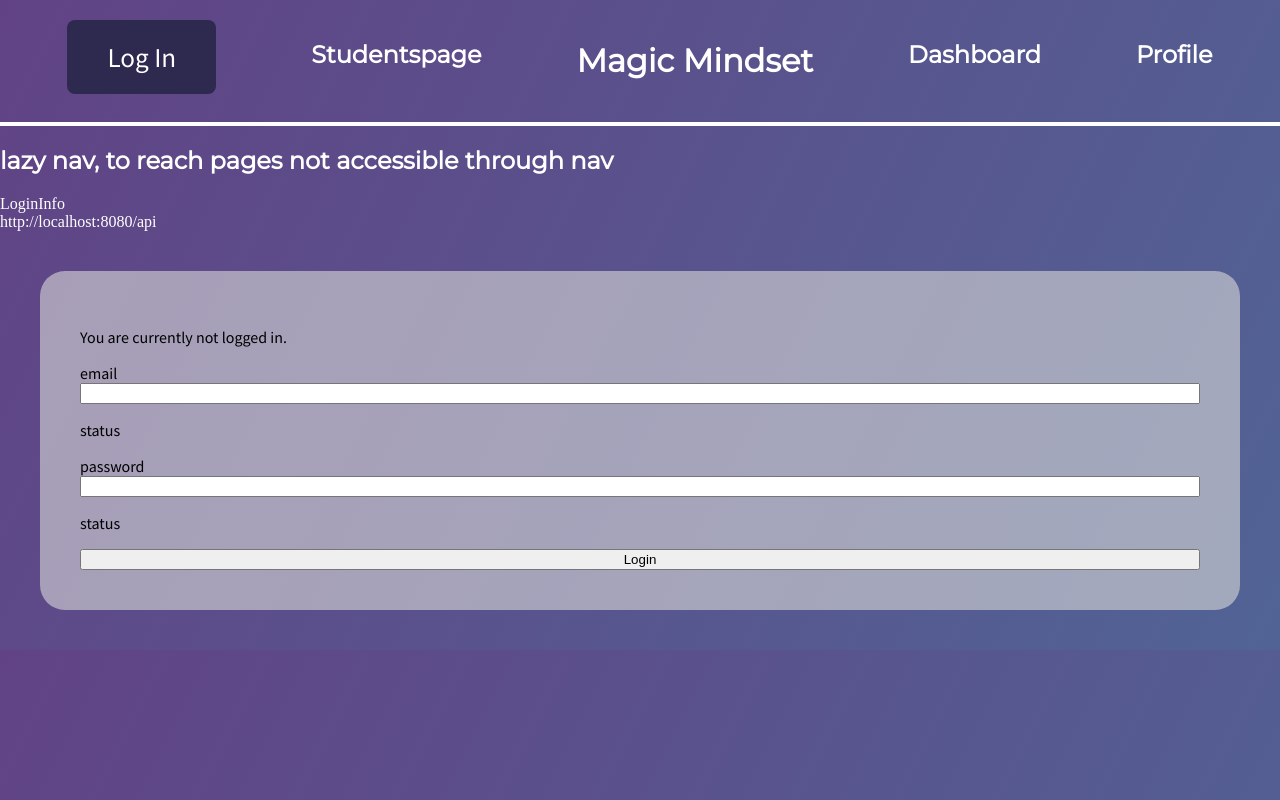
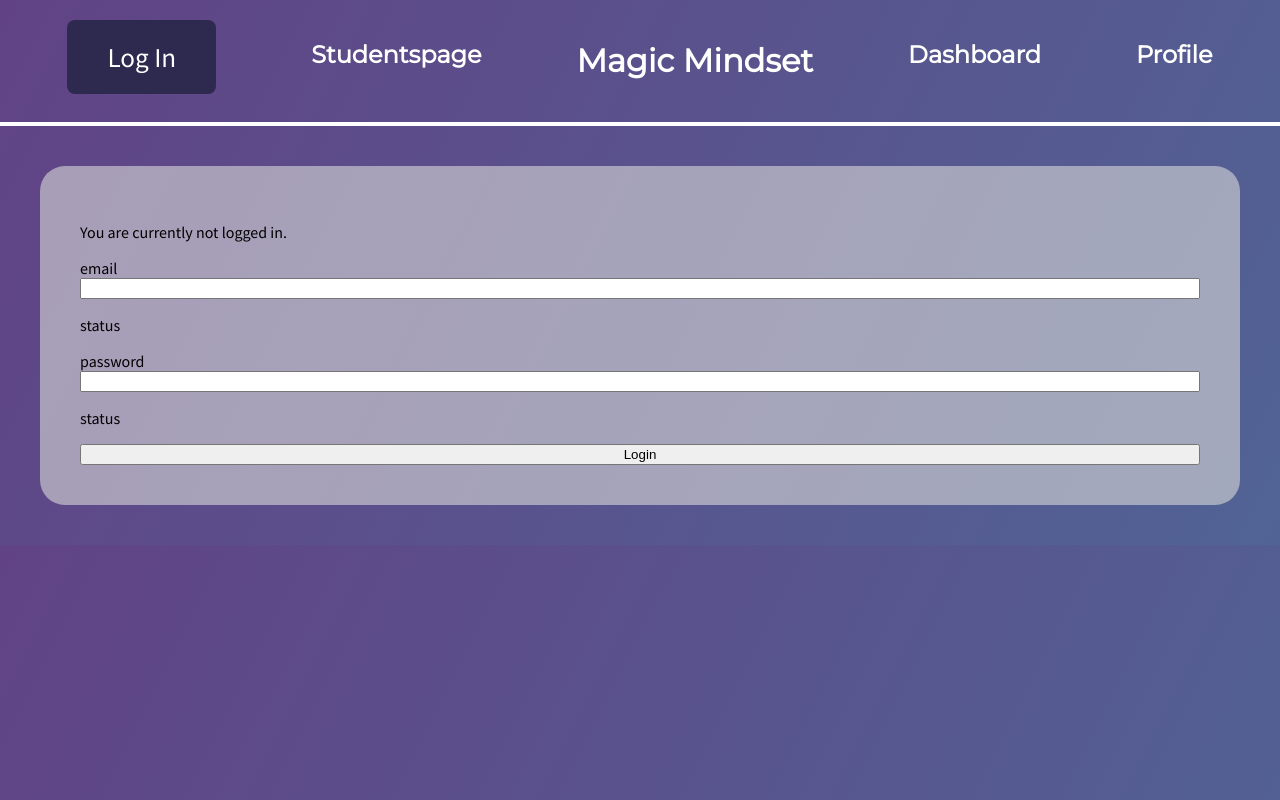
Before and after one commit to CryptForge/magic-mindset, a React (Vite) app in the folder website/: page /login in a window 1280 px wide. Built offline with nearby package versions, Linux system fonts and the light colour scheme.

Commit message:
a working login/logout button in the header!

```diff
--- a/website/src/App.jsx
+++ b/website/src/App.jsx
@@ -53,7 +53,6 @@ function App() {
           <Header logOut={logOut} />
         </div>
 
-        <div>{API_BASE}</div>
         <div className="container">
           <Routes>
             <Route path="/" element={<Home />} />
--- a/website/src/component/Header/Header.jsx
+++ b/website/src/component/Header/Header.jsx
@@ -21,11 +21,6 @@ const Header = (props) => {
           <NavLink to="/profile">Profile</NavLink>
         </h2>
       </div>
-      <div>
-        <h2>lazy nav, to reach pages not accessible through nav</h2>
-        <NavLink to="/login">Login</NavLink>
-        <NavLink to="/info">Info</NavLink>
-      </div>
     </div>
   );
 };
```
